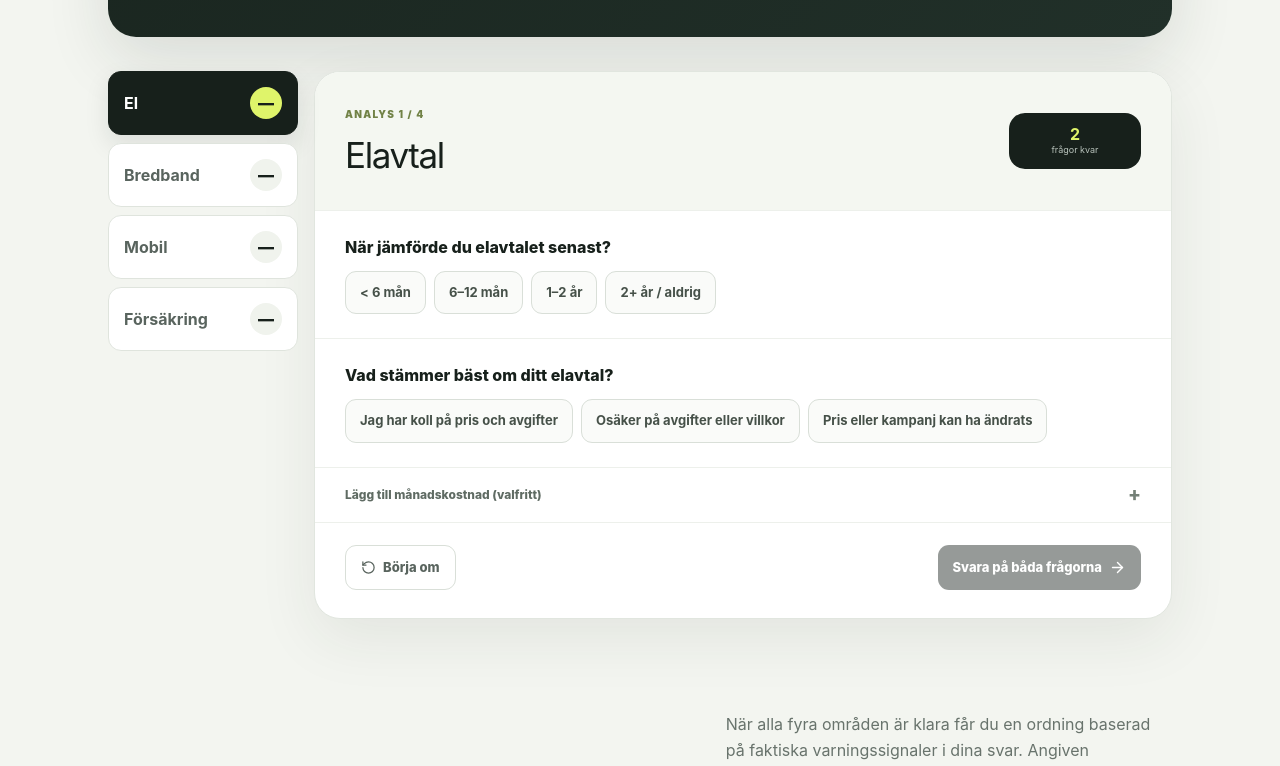
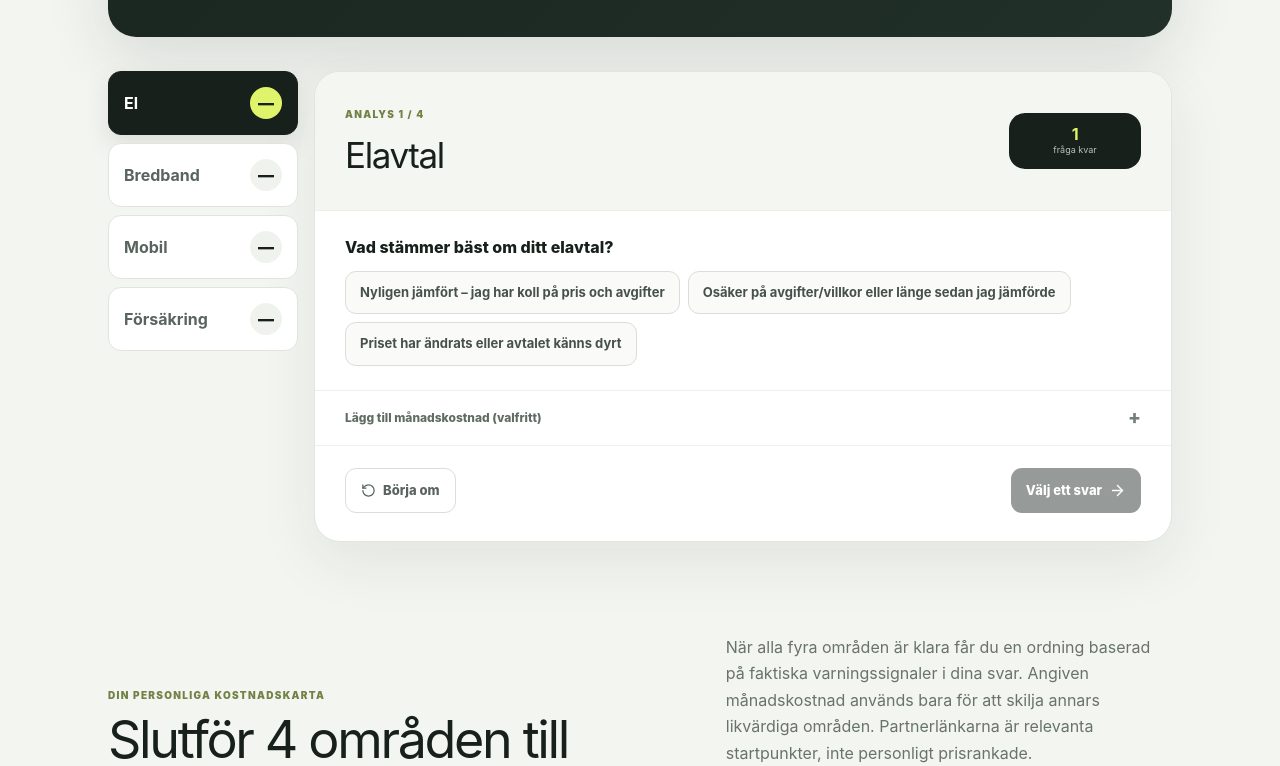
Before and after one commit to arvidlandin-cpu/sankkostnaden, a Next.js app: page /app in a window 1280 px wide. Shown: the part 592-1358 px from the top of the page. Built offline with nearby package versions, Linux system fonts and the light colour scheme.

Commit message:
Cut Cost Check to four required answers

```diff
--- a/pages/app.tsx
+++ b/pages/app.tsx
@@ -6,14 +6,13 @@ import styles from '../styles/App.module.css';
 import { getActivePartners, partnerGroupCheckedLabel, type PartnerIntent } from '../lib/partners';
 
 type CostKey = 'el' | 'bredband' | 'mobil' | 'forsakring';
-type Answers = Record<CostKey, { monthly: number; reviewed: number; fit: number }>;
+type Answers = Record<CostKey, { monthly: number; fit: number }>;
 
 type Category = {
   key: CostKey;
   label: string;
   short: string;
   href: string;
-  reviewQuestion: string;
   fitQuestion: string;
   fitOptions: Array<{ label: string; value: number }>;
 };
@@ -24,54 +23,43 @@ const categories: Category[] = [
     label: 'Elavtal',
     short: 'El',
     href: '/elavtal/jamfor-elavtal/',
-    reviewQuestion: 'När jämförde du elavtalet senast?',
     fitQuestion: 'Vad stämmer bäst om ditt elavtal?',
-    fitOptions: [{ label: 'Jag har koll på pris och avgifter', value: 0 }, { label: 'Osäker på avgifter eller villkor', value: 1 }, { label: 'Pris eller kampanj kan ha ändrats', value: 2 }],
+    fitOptions: [{ label: 'Nyligen jämfört – jag har koll på pris och avgifter', value: 0 }, { label: 'Osäker på avgifter/villkor eller länge sedan jag jämförde', value: 1 }, { label: 'Priset har ändrats eller avtalet känns dyrt', value: 2 }],
   },
   {
     key: 'bredband',
     label: 'Bredband',
     short: 'Bredband',
     href: '/bredband/bredband-pa-min-adress/',
-    reviewQuestion: 'När jämförde du bredbandet senast?',
     fitQuestion: 'Vad stämmer bäst om bredbandet?',
-    fitOptions: [{ label: 'Fart och pris känns rätt', value: 0 }, { label: 'Osäker på om nivån är rätt', value: 1 }, { label: 'Priset har höjts eller känns högt', value: 2 }],
+    fitOptions: [{ label: 'Nyligen jämfört – fart och pris känns rätt', value: 0 }, { label: 'Osäker på nivå/pris eller länge sedan jag jämförde', value: 1 }, { label: 'Priset har höjts eller känns högt', value: 2 }],
   },
   {
     key: 'mobil',
     label: 'Mobilabonnemang',
     short: 'Mobil',
     href: '/mobil/billigaste-mobilabonnemanget/',
-    reviewQuestion: 'När jämförde du mobilabonnemangen senast?',
     fitQuestion: 'Vad stämmer bäst om mobilabonnemanget?',
-    fitOptions: [{ label: 'Surf och pris passar bra', value: 0 }, { label: 'Surfmängden passar dåligt', value: 1 }, { label: 'Upplägget är gammalt eller splittrat', value: 2 }],
+    fitOptions: [{ label: 'Nyligen jämfört – surf och pris passar bra', value: 0 }, { label: 'Osäker på surf/pris eller länge sedan jag jämförde', value: 1 }, { label: 'Priset har höjts eller upplägget känns gammalt', value: 2 }],
   },
   {
     key: 'forsakring',
     label: 'Försäkring',
     short: 'Försäkring',
     href: '/forsakring/jamfor-forsakring/',
-    reviewQuestion: 'När jämförde du försäkringarna senast?',
-    fitQuestion: 'Hur bra koll har du på skyddet?',
-    fitOptions: [{ label: 'Bra koll på skydd och självrisk', value: 0 }, { label: 'Delvis osäker', value: 1 }, { label: 'Vet inte vad som faktiskt ingår', value: 2 }],
+    fitQuestion: 'Hur bra koll har du på försäkringarna?',
+    fitOptions: [{ label: 'Nyligen jämfört – bra koll på skydd och självrisk', value: 0 }, { label: 'Delvis osäker eller länge sedan jag jämförde', value: 1 }, { label: 'Vet inte vad som ingår eller vad jag betalar för', value: 2 }],
   },
 ];
 
 const initialAnswers: Answers = {
-  el: { monthly: 0, reviewed: -1, fit: -1 },
-  bredband: { monthly: 0, reviewed: -1, fit: -1 },
-  mobil: { monthly: 0, reviewed: -1, fit: -1 },
-  forsakring: { monthly: 0, reviewed: -1, fit: -1 },
+  el: { monthly: 0, fit: -1 },
+  bredband: { monthly: 0, fit: -1 },
+  mobil: { monthly: 0, fit: -1 },
+  forsakring: { monthly: 0, fit: -1 },
 };
 
-const reviewOptions = [
-  { label: '< 6 mån', value: 0 },
-  { label: '6–12 mån', value: 1 },
-  { label: '1–2 år', value: 2 },
-  { label: '2+ år / aldrig', value: 3 },
-];
-
-const storageKey='sankkostnaden-cost-check-v3';
+const storageKey='sankkostnaden-cost-check-v4';
 const partnerIntent:Record<CostKey,PartnerIntent>={el:'electricity',bredband:'compare',mobil:'compare',forsakring:'home'};
 
 function track(event:string,params:Record<string,string|number>){
@@ -113,11 +101,8 @@ export default function SavingsApp() {
 
   const results = useMemo(() => categories.map(category => {
     const answer = answers[category.key];
-    const reviewSignal = Math.max(0, answer.reviewed) * 12;
-    const problemSignal = Math.max(0, answer.fit) * 25;
-    const score = reviewSignal + problemSignal;
+    const score = Math.max(0, answer.fit) * 25;
     const reasons: string[] = [];
-    if (answer.reviewed >= 2) reasons.push('Det var länge sedan avtalet jämfördes');
     if (answer.fit >= 1) {
       if(category.key==='el') reasons.push(answer.fit===2?'Pris eller kampanj kan ha ändrats':'Avgifter eller villkor är inte helt tydliga');
       if(category.key==='bredband') reasons.push(answer.fit===2?'Priset har höjts eller känns högt':'Du är osäker på om hastighet och nivå passar behovet');
@@ -129,7 +114,7 @@ export default function SavingsApp() {
     return { ...category, score, monthly:answer.monthly, reasons };
   }).sort((a, b) => b.score-a.score || b.monthly-a.monthly), [answers]);
 
-  const isComplete=(key:CostKey)=>{ const a=answers[key]; return a.reviewed >= 0 && a.fit >= 0; };
+  const isComplete=(key:CostKey)=>answers[key].fit >= 0;
   const evaluatedResults=results.filter(result=>isComplete(result.key));
   const top = evaluatedResults[0] || results[0];
   const completed = evaluatedResults.length;
@@ -161,7 +146,7 @@ export default function SavingsApp() {
   const activeAnswer = answers[active];
   const activeIndex=categories.findIndex(category=>category.key===active);
   const activeComplete=isComplete(active);
-  const remainingQuestions=(activeAnswer.reviewed<0?1:0)+(activeAnswer.fit<0?1:0);
+  const remainingQuestions=activeAnswer.fit<0?1:0;
   const topTied=completed===4&&evaluatedResults.length>1&&evaluatedResults[0].score===evaluatedResults[1].score&&evaluatedResults[0].monthly===evaluatedResults[1].monthly;
   const goNext=()=>{
     if(!activeComplete||activeIndex>=categories.length-1) return;
@@ -173,9 +158,9 @@ export default function SavingsApp() {
     <>
       <Head>
         <title>Kostnadskollen – se vilka avtal du bör jämföra först | Sänk Kostnaden</title>
-        <meta name='description' content='Använd Kostnadskollen för att se vilka fasta kostnader som är mest värda att granska först: el, bredband, mobil eller försäkring.' />
+        <meta name='description' content='Använd Kostnadskollen för att se vilka fasta kostnader som är mest rimliga att kontrollera först: el, bredband, mobil eller försäkring.' />
         <meta property='og:title' content='Kostnadskollen – se vilka avtal du bör jämföra först | Sänk Kostnaden' />
-        <meta property='og:description' content='Se vilka fasta kostnader som är mest värda att granska först och gå vidare till rätt jämförelse.' />
+        <meta property='og:description' content='Se vilka fasta kostnader som är mest rimliga att kontrollera först och gå vidare till rätt jämförelse.' />
         <meta property='og:url' content='https://sankkostnaden.se/app/' />
         <link rel='canonical' href='https://sankkostnaden.se/app/' />
         <meta name='robots' content='index,follow,max-image-preview:large,max-snippet:-1' />
@@ -192,7 +177,7 @@ export default function SavingsApp() {
           <Link className='back' href='/'><ArrowLeft size={16} /> Startsidan</Link>
           <div className={styles.badge}><Sparkles size={17} /> Kostnadskollen 2026</div>
           <h1>Vilket avtal bör du kontrollera först?</h1>
-          <p>Svara på två frågor per område. Kostnadskollen använder svaren för att prioritera vilket avtal som verkar mest rimligt att kontrollera först – utan ett svårtolkat poängbetyg.</p>
+          <p>Svara på en fråga per område. Kostnadskollen hjälper dig prioritera vilket avtal som verkar mest rimligt att kontrollera först – utan ett svårtolkat poängbetyg.</p>
           <div className={styles.heroStats}>
             <div><strong>{completed}/4</strong><span>områden analyserade</span></div>
             <div><strong>{totalMonthly ? `${totalMonthly.toLocaleString('sv-SE')} kr` : '—'}</strong><span>angiven kostnad / mån</span></div>
@@ -215,10 +200,9 @@ export default function SavingsApp() {
           <div ref={questionCardRef} className={styles.questionCard}>
             <div className={styles.questionTop}>
               <div><span>ANALYS {categories.findIndex(category => category.key === active) + 1} / 4</span><h2>{activeCategory.label}</h2></div>
-              <div className={styles.scoreOrb}><strong>{activeComplete?'Klar':remainingQuestions}</strong><small>{activeComplete?'område klart':remainingQuestions===1?'fråga kvar':'frågor kvar'}</small></div>
+              <div className={styles.scoreOrb}><strong>{activeComplete?'Klar':remainingQuestions}</strong><small>{activeComplete?'område klart':'fråga kvar'}</small></div>
             </div>
 
-            <ChoiceQuestion title={activeCategory.reviewQuestion} value={activeAnswer.reviewed} options={reviewOptions} onChange={value => update(active, 'reviewed', value)} />
             <ChoiceQuestion title={activeCategory.fitQuestion} value={activeAnswer.fit} options={activeCategory.fitOptions} onChange={value => update(active, 'fit', value)} />
 
             <details className={styles.optionalCost} open={activeAnswer.monthly>0}>
@@ -231,7 +215,7 @@ export default function SavingsApp() {
 
             <div className={styles.cardActions}>
               <button className={styles.reset} onClick={reset}><RotateCcw size={15} /> Börja om</button>
-              {activeIndex<categories.length-1 ? <button className={styles.next} disabled={!activeComplete} onClick={goNext}>{activeComplete?`Klart – till ${categories[activeIndex+1].short}`:'Svara på båda frågorna'} <ArrowRight size={17} /></button> : activeComplete ? <a className={styles.next} href='#resultat'>Visa min prioritering <Target size={17} /></a> : <button className={styles.next} disabled>Svara på båda frågorna <Target size={17} /></button>}
+              {activeIndex<categories.length-1 ? <button className={styles.next} disabled={!activeComplete} onClick={goNext}>{activeComplete?`Klart – till ${categories[activeIndex+1].short}`:'Välj ett svar'} <ArrowRight size={17} /></button> : activeComplete ? <a className={styles.next} href='#resultat'>Visa min prioritering <Target size={17} /></a> : <button className={styles.next} disabled>Välj ett svar <Target size={17} /></button>}
             </div>
           </div>
         </section>
```
